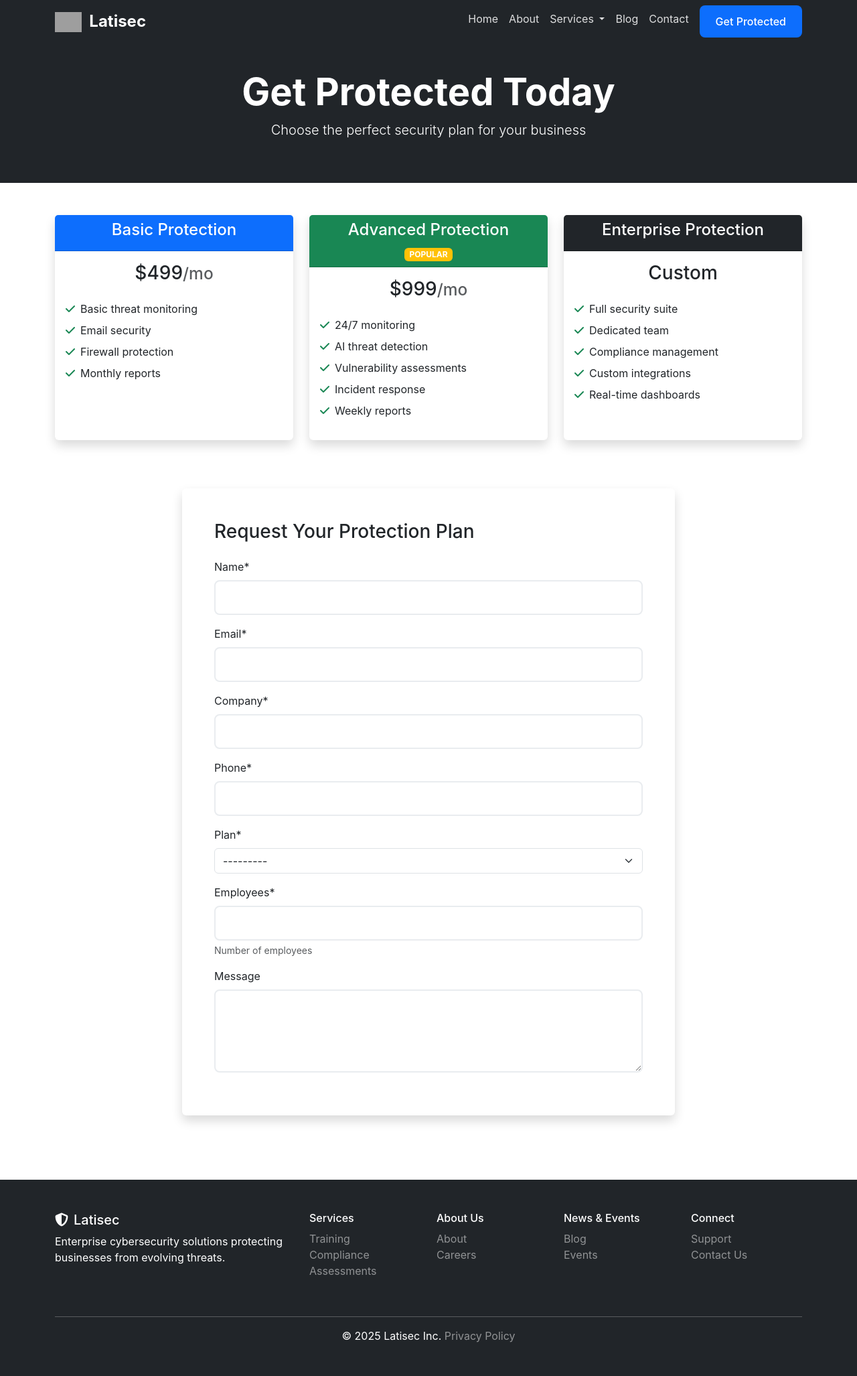
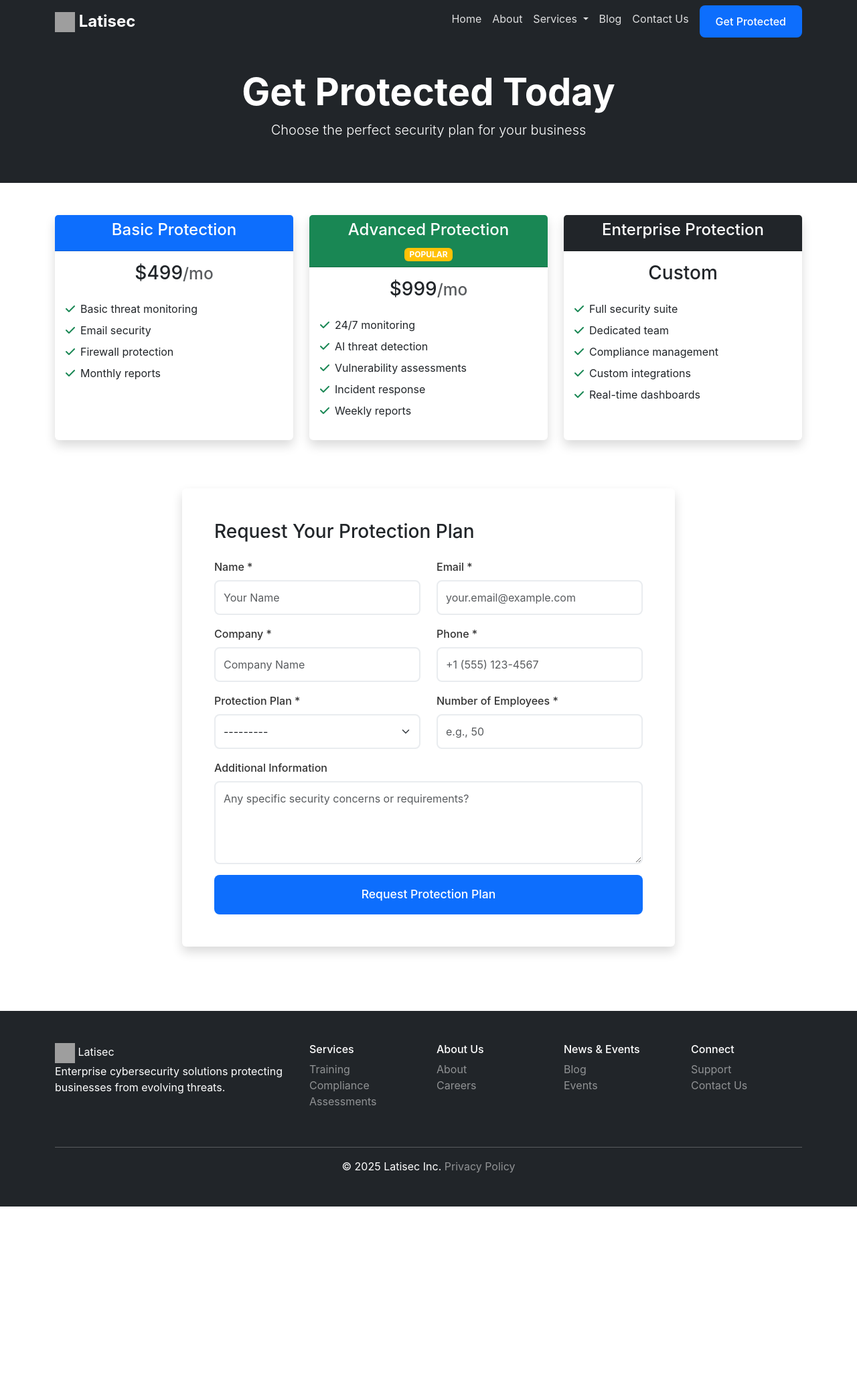
Before and after one commit to stevescilar/latisec-v2, a Django app: page /get-protected/ in a window 1280 px wide. Shown: the whole page at 67% size. After the commit the page ends 1801 px from the top, so only its background shows below. Run offline with Django 4.2, Linux system fonts and the light colour scheme; some libraries are stand-ins or nearby versions; grey boxes are pictures that could not be loaded.

Commit message:
Refactor forms and templates for improved styling and functionality; add video background to hero section

```diff
--- a/latisec_project/core/forms.py
+++ b/latisec_project/core/forms.py
@@ -1,60 +1,84 @@
 from django import forms
-from crispy_forms.helper import FormHelper
-from crispy_forms.layout import Layout, Submit, Row, Column, Field
 from .models import ContactSubmission, GetProtectedRequest
 
 
 class ContactForm(forms.ModelForm):
     class Meta:
         model = ContactSubmission
-        fields = ["name", "email", "company", "phone", "message"]
+        fields = ['name', 'email', 'company', 'phone', 'message']
         widgets = {
-            "message": forms.Textarea(attrs={"rows": 5}),
+            'name': forms.TextInput(attrs={
+                'class': 'form-control',
+                'placeholder': 'Your Name',
+                'required': True
+            }),
+            'email': forms.EmailInput(attrs={
+                'class': 'form-control',
+                'placeholder': 'your.email@example.com',
+                'required': True
+            }),
+            'company': forms.TextInput(attrs={
+                'class': 'form-control',
+                'placeholder': 'Company Name (Optional)'
+            }),
+            'phone': forms.TextInput(attrs={
+                'class': 'form-control',
+                'placeholder': '+1 (555) 123-4567'
+            }),
+            'message': forms.Textarea(attrs={
+                'class': 'form-control',
+                'rows': 5,
+                'placeholder': 'Tell us about your security needs...',
+                'required': True
+            }),
         }
-
-    def __init__(self, *args, **kwargs):
-        super().__init__(*args, **kwargs)
-        self.helper = FormHelper()
-        self.helper.layout = Layout(
-            Row(
-                Column("name", css_class="form-group col-md-6 mb-3"),
-                Column("email", css_class="form-group col-md-6 mb-3"),
-            ),
-            Row(
-                Column("company", css_class="form-group col-md-6 mb-3"),
-                Column("phone", css_class="form-group col-md-6 mb-3"),
-            ),
-            Field("message", css_class="form-group mb-3"),
-            Submit("submit", "Send Message", css_class="btn btn-primary btn-lg"),
-        )
+        labels = {
+            'name': 'Full Name',
+            'email': 'Email Address',
+            'company': 'Company',
+            'phone': 'Phone Number',
+            'message': 'Message',
+        }
 
 
 class GetProtectedForm(forms.ModelForm):
     class Meta:
         model = GetProtectedRequest
-        fields = ["name", "email", "company", "phone", "plan", "employees", "message"]
+        fields = ['name', 'email', 'company', 'phone', 'plan', 'employees', 'message']
         widgets = {
-            "message": forms.Textarea(attrs={"rows": 4}),
+            'name': forms.TextInput(attrs={
+                'class': 'form-control',
+                'placeholder': 'Your Name',
+                'required': True
+            }),
+            'email': forms.EmailInput(attrs={
+                'class': 'form-control',
+                'placeholder': 'your.email@example.com',
+                'required': True
+            }),
+            'company': forms.TextInput(attrs={
+                'class': 'form-control',
+                'placeholder': 'Company Name',
+                'required': True
+            }),
+            'phone': forms.TextInput(attrs={
+                'class': 'form-control',
+                'placeholder': '+1 (555) 123-4567',
+                'required': True
+            }),
+            'plan': forms.Select(attrs={
+                'class': 'form-select',
+                'required': True
+            }),
+            'employees': forms.NumberInput(attrs={
+                'class': 'form-control',
+                'placeholder': 'e.g., 50',
+                'min': '1',
+                'required': True
+            }),
+            'message': forms.Textarea(attrs={
+                'class': 'form-control',
+                'rows': 4,
+                'placeholder': 'Any specific security concerns or requirements?'
+            }),
         }
-
-    def __init__(self, *args, **kwargs):
-        super().__init__(*args, **kwargs)
-        self.helper = FormHelper()
-        self.helper.layout = Layout(
-            Row(
-                Column("name", css_class="form-group col-md-6 mb-3"),
-                Column("email", css_class="form-group col-md-6 mb-3"),
-            ),
-            Row(
-                Column("company", css_class="form-group col-md-6 mb-3"),
-                Column("phone", css_class="form-group col-md-6 mb-3"),
-            ),
-            Row(
-                Column("plan", css_class="form-group col-md-6 mb-3"),
-                Column("employees", css_class="form-group col-md-6 mb-3"),
-            ),
-            Field("message", css_class="form-group mb-3"),
-            Submit(
-                "submit", "Request Protection Plan", css_class="btn btn-primary btn-lg"
-            ),
-        )
--- a/latisec_project/core/templates/base.html
+++ b/latisec_project/core/templates/base.html
@@ -20,8 +20,9 @@
     <nav class="navbar navbar-expand-lg navbar-dark bg-dark fixed-top">
         <div class="container">
             <a class="navbar-brand" href="{% url 'home' %}">
-                <!-- <i class="fas fa-shield-alt me-2"></i>Latisec -->
-                 <img src="{% static 'images/logo2.png' %}" alt="Latisec" class="img-fluid" style="height:30px;"> &nbsp;Latisec
+                <img src="{% static 'images/logo2.png' %}" alt="Latisec Logo" width="30" height="30">
+
+                Latisec
             </a>
             <button class="navbar-toggler" type="button" data-bs-toggle="collapse" data-bs-target="#navbarNav">
                 <span class="navbar-toggler-icon"></span>
@@ -50,7 +51,7 @@
                         <a class="nav-link" href="{% url 'blog' %}">Blog</a>
                     </li>
                     <li class="nav-item">
-                        <a class="nav-link" href="{% url 'contact' %}">Contact</a>
+                        <a class="nav-link" href="{% url 'contact' %}">Contact Us</a>
                     </li>
                     <li class="nav-item">
                         <a class="btn btn-primary ms-2" href="{% url 'get_protected' %}">Get Protected</a>
@@ -80,7 +81,9 @@
         <div class="container">
             <div class="row">
                 <div class="col-md-4 mb-4">
-                    <h5><i class="fas fa-shield-alt me-2"></i>Latisec</h5>
+                    <img src="{% static 'images/logo2.png' %}" alt="Latisec Logo" width="30" height="30">
+
+                Latisec
                     <p>Enterprise cybersecurity solutions protecting businesses from evolving threats.</p>
                 </div>
                 <div class="col-md-2 mb-4">
--- a/latisec_project/core/templates/get_protected.html
+++ b/latisec_project/core/templates/get_protected.html
@@ -74,8 +74,44 @@
                 <div class="card shadow">
                     <div class="card-body p-5">
                         <h3 class="mb-4">Request Your Protection Plan</h3>
-                        {% csrf_token %}
-                        {{ form|crispy }}
+                        <form method="post">
+                            {% csrf_token %}
+                            <div class="row">
+                                <div class="col-md-6 mb-3">
+                                    <label for="{{ form.name.id_for_label }}" class="form-label">Name *</label>
+                                    {{ form.name }}
+                                </div>
+                                <div class="col-md-6 mb-3">
+                                    <label for="{{ form.email.id_for_label }}" class="form-label">Email *</label>
+                                    {{ form.email }}
+                                </div>
+                            </div>
+                            <div class="row">
+                                <div class="col-md-6 mb-3">
+                                    <label for="{{ form.company.id_for_label }}" class="form-label">Company *</label>
+                                    {{ form.company }}
+                                </div>
+                                <div class="col-md-6 mb-3">
+                                    <label for="{{ form.phone.id_for_label }}" class="form-label">Phone *</label>
+                                    {{ form.phone }}
+                                </div>
+                            </div>
+                            <div class="row">
+                                <div class="col-md-6 mb-3">
+                                    <label for="{{ form.plan.id_for_label }}" class="form-label">Protection Plan *</label>
+                                    {{ form.plan }}
+                                </div>
+                                <div class="col-md-6 mb-3">
+                                    <label for="{{ form.employees.id_for_label }}" class="form-label">Number of Employees *</label>
+                                    {{ form.employees }}
+                                </div>
+                            </div>
+                            <div class="mb-3">
+                                <label for="{{ form.message.id_for_label }}" class="form-label">Additional Information</label>
+                                {{ form.message }}
+                            </div>
+                            <button type="submit" class="btn btn-primary btn-lg w-100">Request Protection Plan</button>
+                        </form>
                     </div>
                 </div>
             </div>
--- a/latisec_project/latisec_project/settings.py
+++ b/latisec_project/latisec_project/settings.py
@@ -12,6 +12,7 @@ https://docs.djangoproject.com/en/4.2/ref/settings/
 
 import os
 from pathlib import Path
+from decouple import config
 
 # Build paths inside the project like this: BASE_DIR / 'subdir'.
 BASE_DIR = Path(__file__).resolve().parent.parent
--- a/latisec_project/static/css/style.css
+++ b/latisec_project/static/css/style.css
@@ -138,16 +183,29 @@ footer a:hover {
 }
 
 /* Form Styling */
-.form-control {
+.form-control,
+.form-select {
     border-radius: 8px;
     border: 2px solid #e9ecef;
     padding: 0.75rem;
-    transition: border-color 0.3s ease;
+    transition: all 0.3s ease;
 }
 
-.form-control:focus {
+.form-control:focus,
+.form-select:focus {
     border-color: var(--primary-color);
     box-shadow: 0 0 0 0.2rem rgba(13, 110, 253, 0.15);
+}
+
+.form-label {
+    font-weight: 500;
+    margin-bottom: 0.5rem;
+    color: #333;
+}
+
+.text-danger {
+    font-size: 0.875rem;
+    margin-top: 0.25rem;
 }
 
 /* Blog Post Cards */
```
Also changed, not shown: other parts of latisec_project/static/css/style.css (+49 -4 lines), latisec_project/core/templates/contact.html (+37 -2 lines), latisec_project/core/templates/home.html (+17 -10 lines), latisec_project/core/templates/about.html (line endings or trailing spaces).
